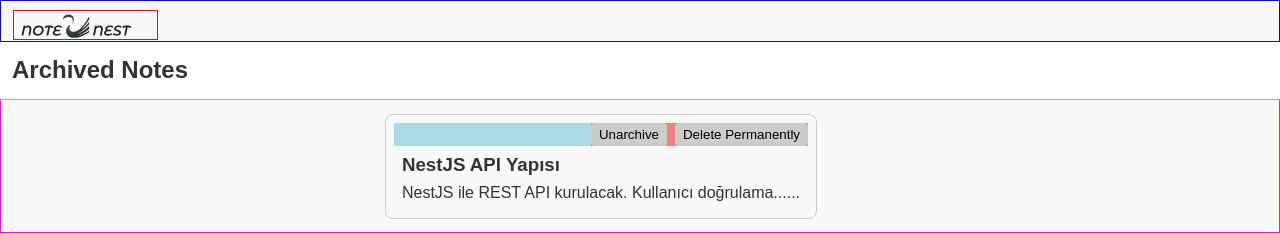
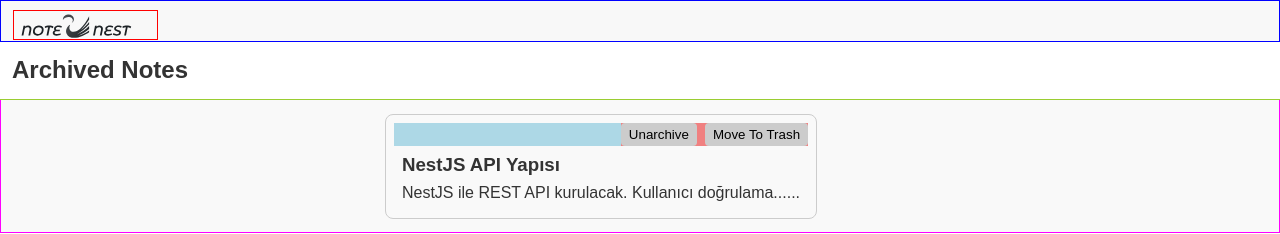
Before and after one commit to banuaggun/note-nest-vue, a Vue app: page /archived in a window 1280 px wide. Shown: the top 234 px of the page. Built offline with nearby package versions, Linux system fonts and the light colour scheme.

Commit message:
some regulations

```diff
--- a/src/components/note-editor/NoteEditor.vue
+++ b/src/components/note-editor/NoteEditor.vue
@@ -48,6 +48,7 @@ import { useTextFormatting } from "../../composables/functions/useTextFormatting
 import { useHeadingMode } from "../../composables/functions/useHeadingMode";
 import { currentHeadingElement } from "../../composables/based/useEditorState";
 import { useSpellcheck } from "../../composables/functions/useSpellcheck";
+
 
 const props = defineProps({ note: Object });
 const emit = defineEmits(["save", "cancel"]);
--- a/src/components/notes/NoteList.vue
+++ b/src/components/notes/NoteList.vue
@@ -11,10 +11,9 @@
         @unarchive="(id) => $emit('unarchive', id)"
         @restore="(id) => $emit('restore', id)"
       />
+    </div>
 
   </div>
-  </div>
-
 </template>
 
 <script setup>
@@ -23,11 +22,11 @@ import NoteItem from "./NoteItem.vue"
 defineProps({
   notes: {
     type: Array,
-    required: true
-  }
-})
+    required: true,
+  },
+});
 
-defineEmits(['edit', 'delete', 'archive', 'unarchive', 'restore'])
+defineEmits(["edit", "delete", "archive", "unarchive", "restore"]);
 
 </script>
 <style scoped>
@@ -35,6 +34,6 @@ defineEmits(['edit', 'delete', 'archive', 'unarchive', 'restore'])
   display: flex;
   flex-direction: column;
   gap: 0.8rem;
-  padding:0.8rem;
+  padding: 0.8rem;
 }
 </style>
--- a/src/components/toolbar/NoteActions.vue
+++ b/src/components/toolbar/NoteActions.vue
@@ -3,12 +3,10 @@
     <template v-if="note.status === 'archived'">
       <div class="item-buttons-2">
         <button @click="$emit('unarchive', note.id)">
-          <!--Geri Al-->
           Unarchive
         </button>
         <button @click="$emit('delete', note.id)">
-          <!--Kalıcı Olarak Sil-->
-          Delete Permanently
+          Move To Trash
         </button>
       </div>
     </template>
@@ -16,11 +14,9 @@
     <template v-else-if="note.status === 'deleted'">
       <div class="item-buttons-2">
         <button @click="$emit('restore', note.id)">
-          <!--Çöp Kutusundan Çıkar-->
           Restore
         </button>
         <button @click="$emit('delete', note.id)">
-          <!--Kalıcı Olarak Sil-->
           Delete Permanently
         </button>
       </div>
```
Lines whose indentation alone changed are shown as unchanged.
